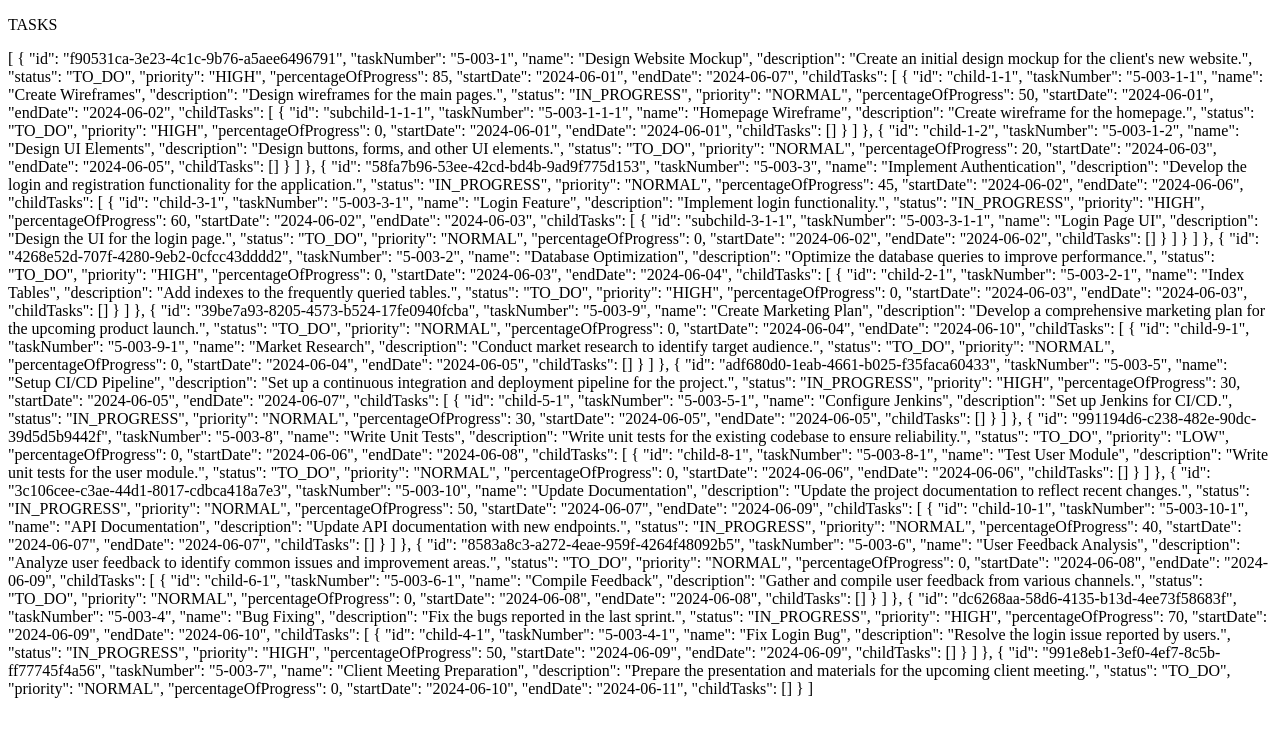
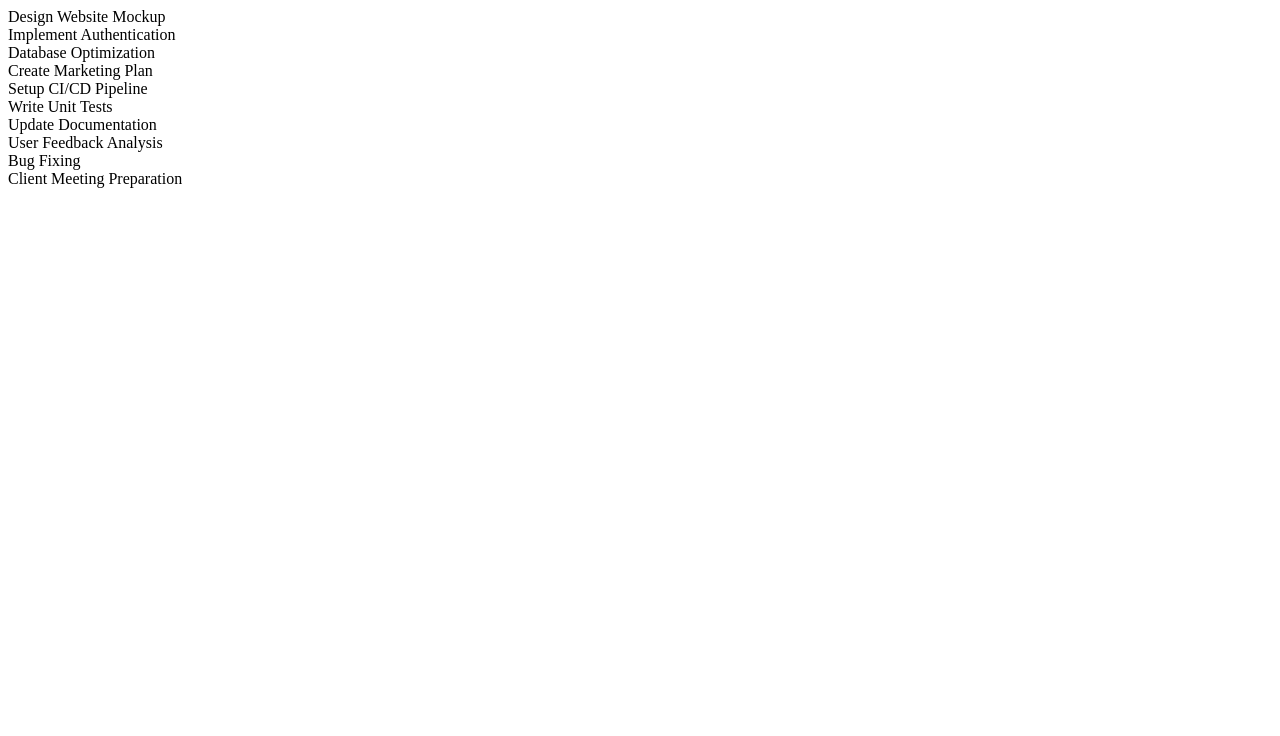
Before and after one commit to Pawulon-forte/Task-list, an Angular app: page / in a window 1280 px wide. Shown: the top 736 px of the page. Built offline with nearby package versions, Linux system fonts and the light colour scheme.

Commit message:
task components

```diff
--- a/src/app/app.component.html
+++ b/src/app/app.component.html
@@ -1,5 +1,3 @@
 <main>
-  <task-list></task-list>
-
-  {{ tasks | async | json }}
+  <task-list [tasks]="tasks | async"></task-list>
 </main>
--- a/src/app/components/task-list/task-list.component.html
+++ b/src/app/components/task-list/task-list.component.html
@@ -1 +1,3 @@
-<p>TASKS</p>
+@for (task of tasks; track $index) {
+<task [task]="task"></task>
+}
--- /dev/null
+++ b/src/app/components/task/task.component.html
@@ -0,0 +1,3 @@
+<div>
+  {{ task.name }}
+</div>
```
Also changed, not shown: src/app/components/task-list/task-list.component.ts (+7 -3 lines), src/app/components/task/task.component.ts (added, +11 -0 lines), src/app/models/task.ts (added, +23 -0 lines).
